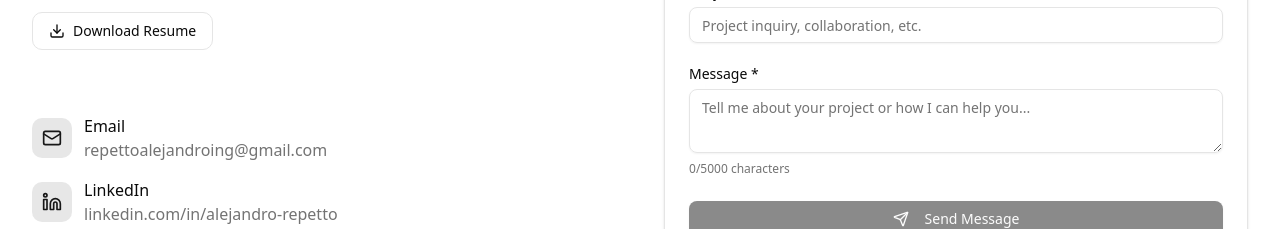
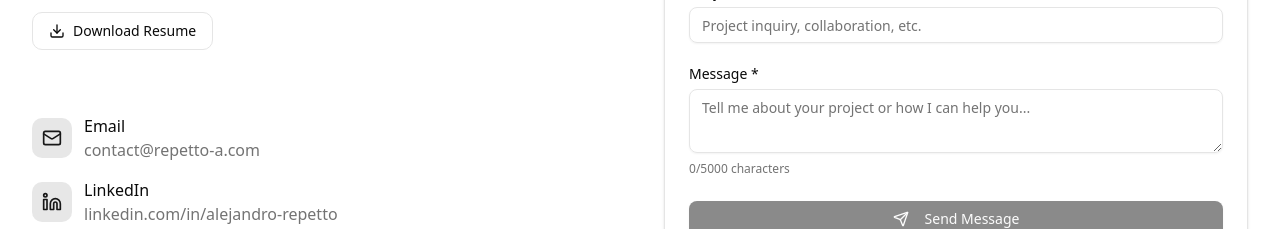
Before and after one commit to Repetto-A/Portfolio, a Next.js app: page / in a window 1280 px wide. Shown: the part 5240-5469 px from the top of the page. Built offline with nearby package versions, Linux system fonts and the light colour scheme.

Commit message:
Update contact email references

```diff
--- a/app/api/contact/route.ts
+++ b/app/api/contact/route.ts
@@ -53,7 +53,7 @@ export async function POST(request: Request) {
     // Opciones del correo
     const mailOptions = {
       from: process.env.SMTP_FROM,
-      to: "repettoalejandroing@gmail.com",
+      to: "contact@repetto-a.com",
       replyTo: `${body.name} <${body.email}>`,
       subject: `[Portfolio] ${body.subject}`,
       text: `
--- a/components/footer.tsx
+++ b/components/footer.tsx
@@ -36,7 +36,7 @@ export function Footer() {
             </Link>
 
             <Link
-              href="mailto:repettoalejandroing@gmail.com"
+              href="mailto:contact@repetto-a.com"
               className="text-muted-foreground hover:text-foreground transition-colors"
               aria-label="Send email"
             >
--- a/components/sections/contact-section.tsx
+++ b/components/sections/contact-section.tsx
@@ -122,10 +122,10 @@ export function ContactSection() {
                     {getTranslation(translations, "contact.methods.email")}
                   </div>
                   <Link
-                    href="mailto:repettoalejandroing@gmail.com"
+                    href="mailto:contact@repetto-a.com"
                     className="text-muted-foreground hover:text-primary transition-colors"
                   >
-                    repettoalejandroing@gmail.com
+                    contact@repetto-a.com
                   </Link>
                 </div>
               </div>
--- a/lib/email.tsx
+++ b/lib/email.tsx
@@ -173,7 +173,7 @@ export async function processMessageQueue(config: SMTPConfig): Promise<void> {
 
       await transporter.sendMail({
         from: config.from,
-        to: "repettoalejandroing@gmail.com",
+        to: "contact@repetto-a.com",
         replyTo: message.data.email,
         subject: "New message from portfolio contact form",
         text,
--- a/lib/seo.ts
+++ b/lib/seo.ts
@@ -35,7 +35,7 @@ const siteConfig = {
   author: {
     name: "Alejandro Repetto",
     url: "https://www.repetto-a.com",
-    email: "repettoalejandroing@gmail.com",
+    email: "contact@repetto-a.com",
     github: "https://github.com/Repetto-A",
     linkedin: "https://www.linkedin.com/in/alejandro-repetto",
   },
@@ -126,7 +126,7 @@ export function generatePersonSchema() {
       "Full-Stack Development",
     ],
     sameAs: ["https://github.com/Repetto-A", "https://www.linkedin.com/in/alejandro-repetto"],
-    email: "repettoalejandroing@gmail.com",
+    email: "contact@repetto-a.com",
     award: [
       "ETH Argentina 2025 - Roxium DAO Ops, Best Powerhouse App (1st Prize)",
       "NASA Space Apps Challenge 2025 - FarmHero, Local Winner & Global Nominee",
```
Also changed, not shown: 1 other file (tests, documents, lock files or other folders).
